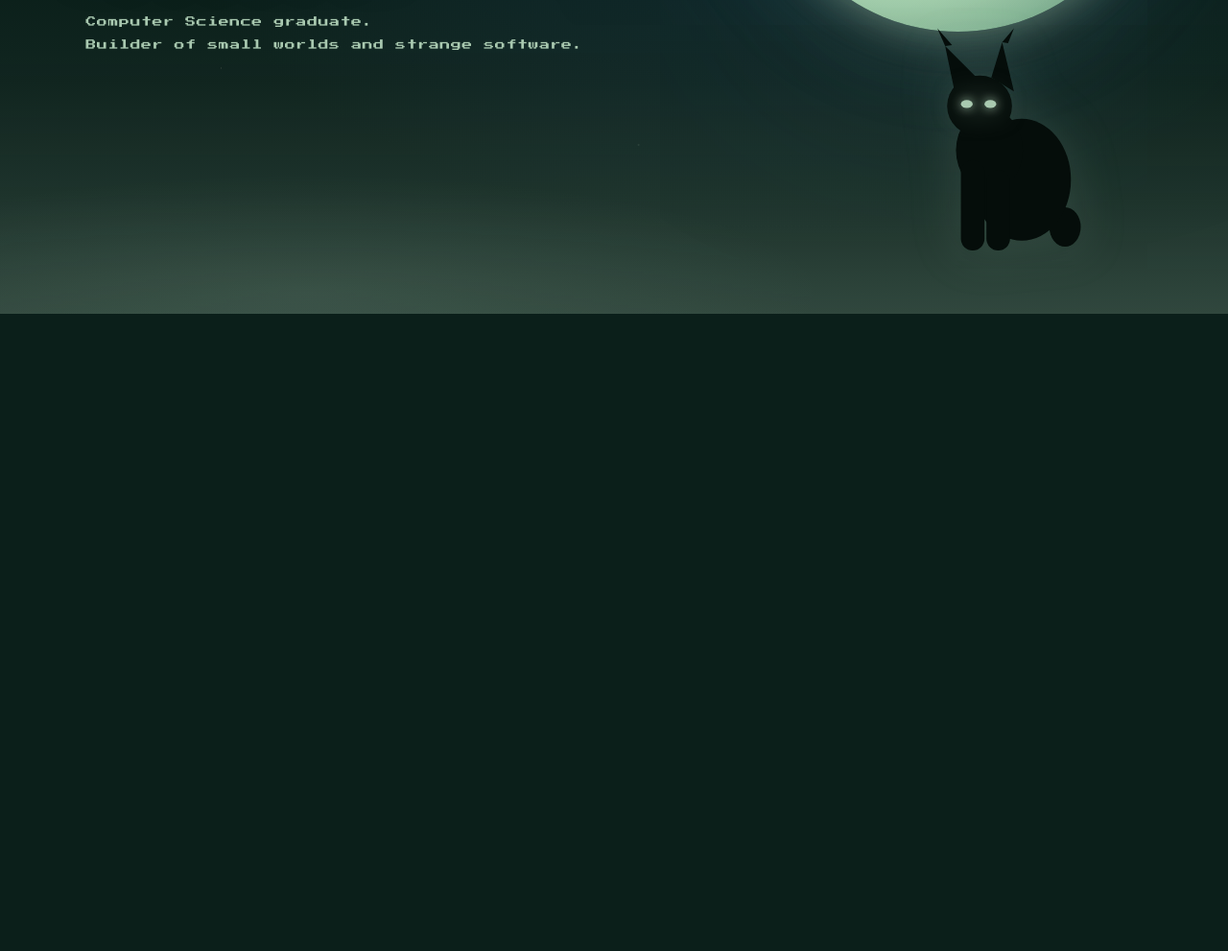
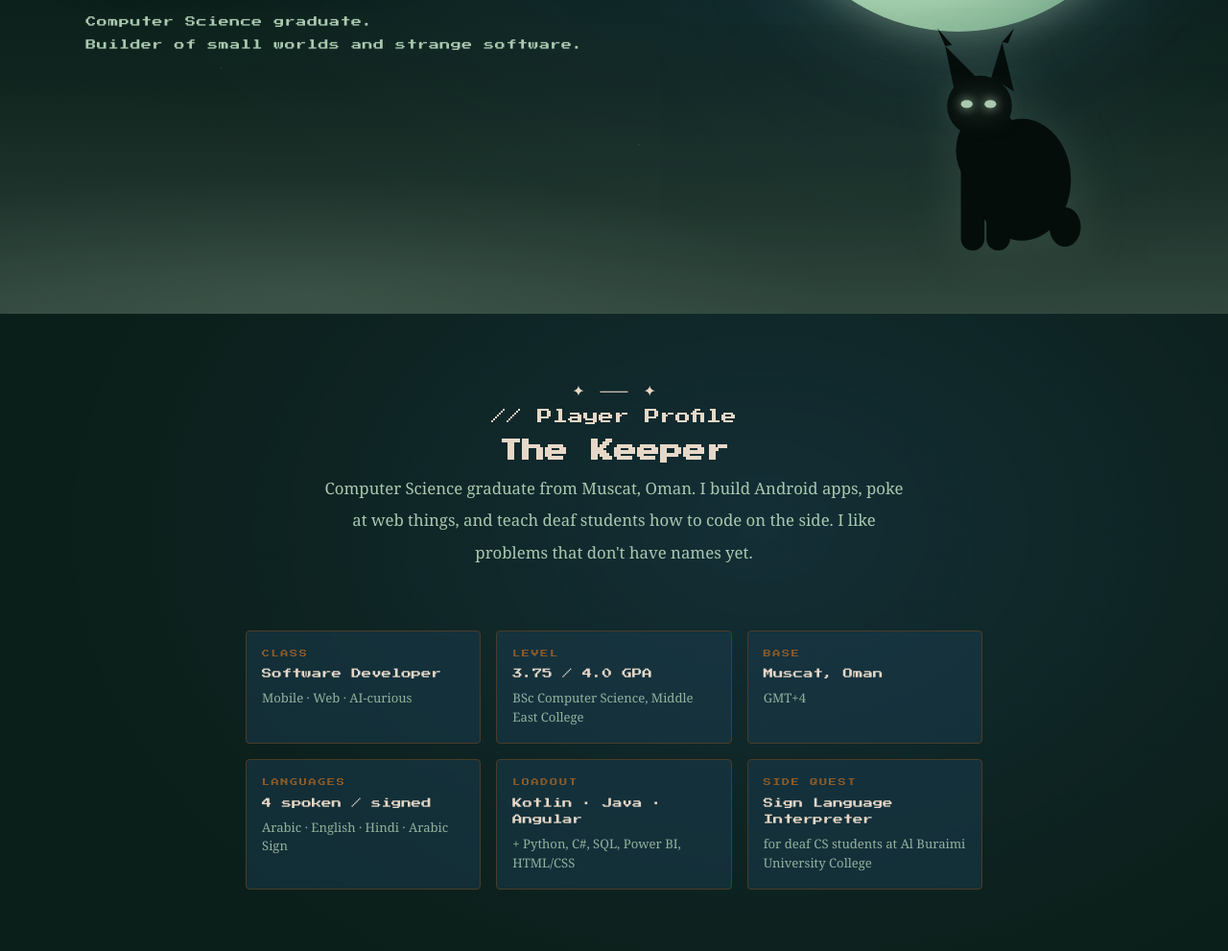
Before and after one commit to MaryMec/marymec.github.io, a plain HTML site: page index.html in a window 1280 px wide. Shown: the part 473-1464 px from the top of the page at 96% size. Before the commit the page ends 800 px from the top, so only its background shows below. Drawn offline with Linux system fonts and the light colour scheme.

Commit message:
player profile

```diff
--- a/css/style.css
+++ b/css/style.css
@@ -250,6 +250,73 @@ main { position: relative; z-index: 1; }
   }
 }
 
+/* ---------- Player Profile ---------- */
+.profile {
+  position: relative;
+  z-index: 1;
+  max-width: 56rem;
+  margin: 0 auto;
+  padding: var(--space-4) clamp(1.5rem, 7vw, 4rem);
+  text-align: center;
+}
+
+.profile-intro {
+  max-width: 38rem;
+  margin: 0 auto var(--space-4);
+  font-family: Georgia, 'Times New Roman', serif;
+  font-size: clamp(0.95rem, 1.5vw, 1.05rem);
+  line-height: 2;
+  color: var(--text-muted);
+}
+
+.profile-grid {
+  display: grid;
+  grid-template-columns: repeat(auto-fit, minmax(210px, 1fr));
+  gap: var(--space-2);
+  text-align: left;
+}
+
+.profile-card {
+  display: flex;
+  flex-direction: column;
+  gap: 0.4rem;
+  padding: var(--space-2);
+  background: rgba(27, 59, 77, 0.55);
+  border: 1px solid var(--border);
+  border-radius: 4px;
+  transition: border-color 0.2s, transform 0.2s, box-shadow 0.2s;
+}
+
+.profile-card:hover {
+  border-color: var(--accent);
+  transform: translateY(-3px);
+  box-shadow: 0 4px 14px rgba(169, 201, 176, 0.14);
+}
+
+.profile-label {
+  font-family: var(--font-pixel);
+  font-size: 0.5rem;
+  letter-spacing: 0.22em;
+  text-transform: uppercase;
+  color: var(--accent);
+}
+
+.profile-value {
+  font-family: var(--font-pixel);
+  font-size: 0.65rem;
+  line-height: 1.7;
+  color: var(--text);
+}
+
+.profile-note {
+  font-family: Georgia, serif;
+  font-size: 0.82rem;
+  line-height: 1.5;
+  color: var(--text-muted);
+  opacity: 0.85;
+}
+
+
 /* ---------- Reduced motion ---------- */
 @media (prefers-reduced-motion: reduce) {
   .stars, .moon { animation: none; }
--- a/index.html
+++ b/index.html
@@ -25,25 +25,17 @@
       <div class="lynx">
         <svg viewBox="0 0 200 270" xmlns="http://www.w3.org/2000/svg">
           <g class="lynx-body">
-              <!-- bobbed tail -->
             <ellipse cx="172" cy="228" rx="16" ry="20" />
-              <!-- haunch -->
             <ellipse cx="128" cy="180" rx="50" ry="62" />
-              <!-- chest -->
             <ellipse cx="95"  cy="150" rx="34" ry="42" />
-              <!-- head -->
             <ellipse cx="85"  cy="105" rx="33" ry="31" />
-              <!-- ears -->
             <path d="M60 92 L50 44 L82 76 Z" />
             <path d="M97 76 L108 40 L120 90 Z" />
-              <!-- lynx ear tufts -->
             <path d="M50 44 L42 26 L57 43 Z" />
             <path d="M108 40 L120 26 L114 41 Z" />
-              <!-- front legs -->
             <rect x="66" y="160" width="24" height="92" rx="12" />
             <rect x="92" y="170" width="24" height="82" rx="12" />
           </g>
-            <!-- eyes -->
           <g class="lynx-eyes">
             <ellipse cx="72" cy="103" rx="6" ry="4" />
             <ellipse cx="96" cy="103" rx="6" ry="4" />
@@ -54,7 +46,7 @@
 
     <!-- The words -->
     <div class="hero-copy">
-        <p class="hero-eyebrow">Greetings! it's </p>
+      <p class="hero-eyebrow">Greetings! it's</p>
       <h1 class="hero-name">Maryam Al Balushi</h1>
       <p class="hero-tagline">
         Computer Science graduate.<br>
@@ -63,6 +55,53 @@
     </div>
 
   </section>
+
+  <!-- === Player Profile === -->
+  <section class="profile" id="profile">
+    <div class="tale-ornament" aria-hidden="true">✦ ─── ✦</div>
+
+    <p class="section-eyebrow">// Player Profile</p>
+    <h2 class="section-title">The Keeper</h2>
+
+    <p class="profile-intro">
+      Computer Science graduate from Muscat, Oman. I build Android apps,
+      poke at web things, and teach deaf students how to code on the side.
+      I like problems that don't have names yet.
+    </p>
+
+    <div class="profile-grid">
+      <div class="profile-card">
+        <span class="profile-label">Class</span>
+        <span class="profile-value">Software Developer</span>
+        <span class="profile-note">Mobile · Web · AI-curious</span>
+      </div>
+      <div class="profile-card">
+        <span class="profile-label">Level</span>
+        <span class="profile-value">3.75 / 4.0 GPA</span>
+        <span class="profile-note">BSc Computer Science, Middle East College</span>
+      </div>
+      <div class="profile-card">
+        <span class="profile-label">Base</span>
+        <span class="profile-value">Muscat, Oman</span>
+        <span class="profile-note">GMT+4</span>
+      </div>
+      <div class="profile-card">
+        <span class="profile-label">Languages</span>
+        <span class="profile-value">4 spoken / signed</span>
+        <span class="profile-note">Arabic · English · Hindi · Arabic Sign</span>
+      </div>
+      <div class="profile-card">
+        <span class="profile-label">Loadout</span>
+        <span class="profile-value">Kotlin · Java · Angular</span>
+        <span class="profile-note">+ Python, C#, SQL, Power BI, HTML/CSS</span>
+      </div>
+      <div class="profile-card">
+        <span class="profile-label">Side Quest</span>
+        <span class="profile-value">Sign Language Interpreter</span>
+        <span class="profile-note">for deaf CS students at Al Buraimi University College</span>
+      </div>
+    </div>
+  </section>
 </main>
 </body>
 </html>
```
Lines whose indentation alone changed are shown as unchanged.
